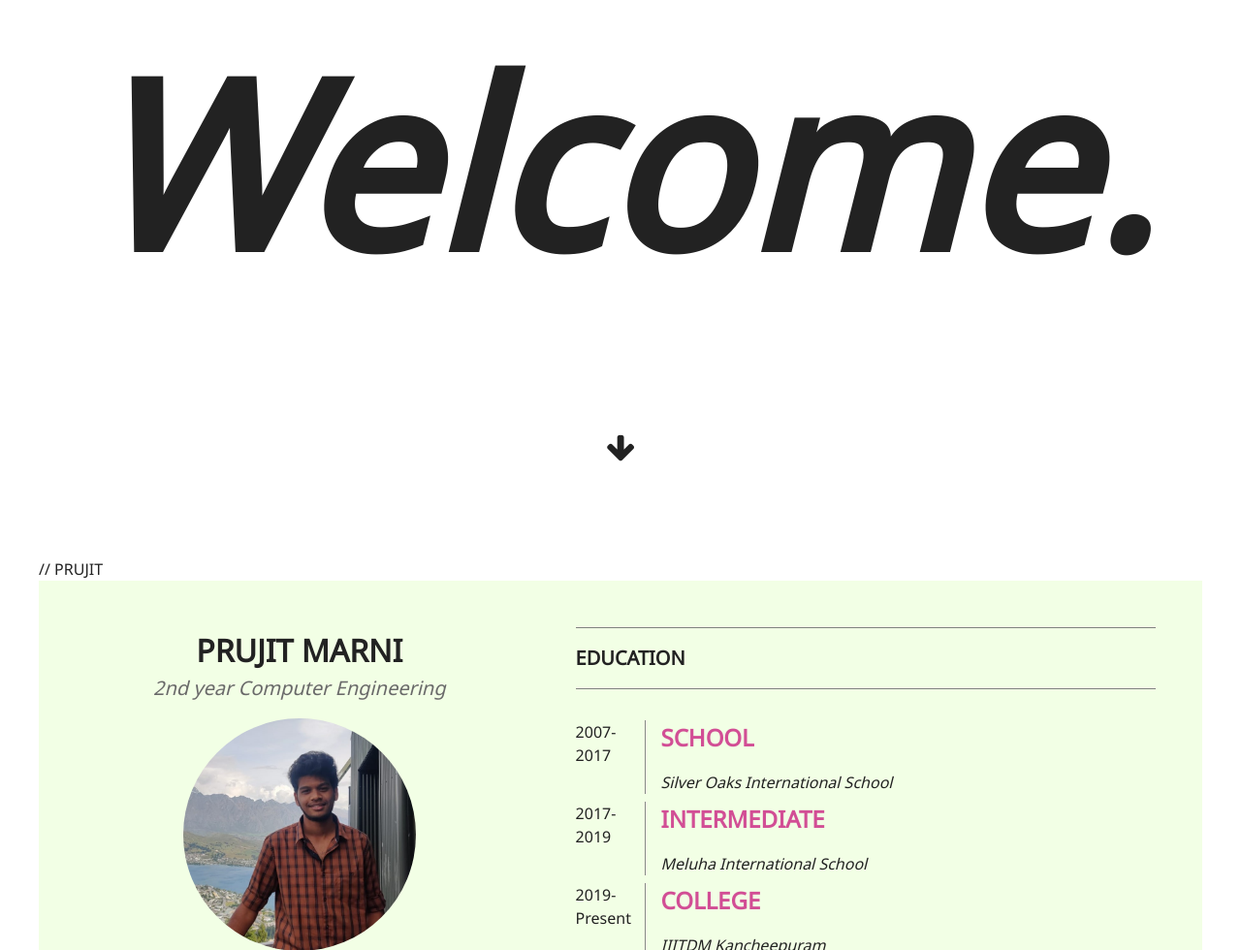
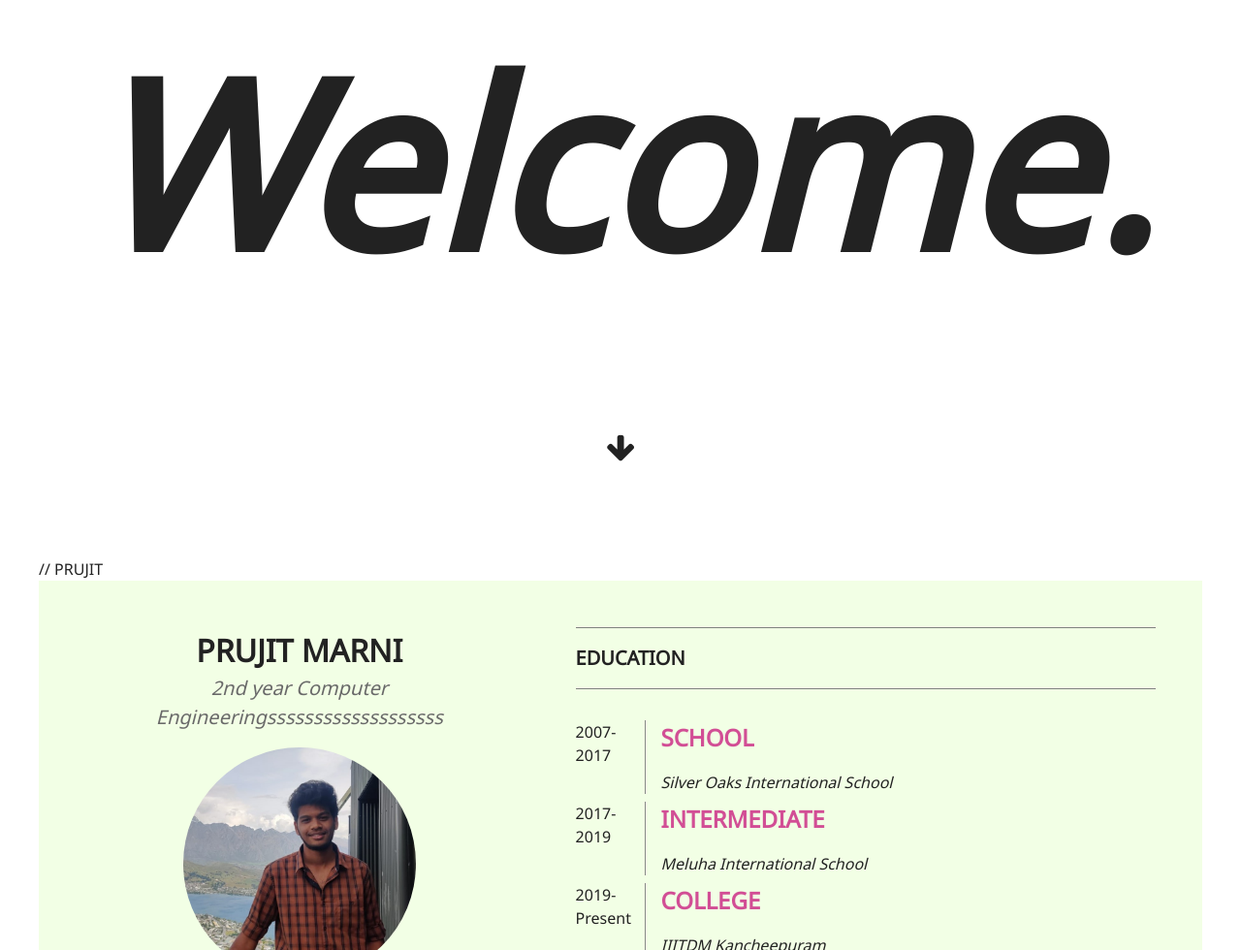
Before and after one commit to sairajchouhan/dbms-project-one, a plain HTML site: page index.html in a window 1280 px wide. Shown: the part 120-1100 px from the top of the page at 97% size. Drawn offline with Linux system fonts and the light colour scheme.

Commit message:
Update index.html

```diff
--- a/index.html
+++ b/index.html
@@ -25,7 +25,7 @@
     <div class="column1">
       <section class="profile">
         <h1>Prujit Marni</h1>
-        <p><em>2nd year Computer Engineering</em></p>
+        <p><em>2nd year Computer Engineeringsssssssssssssssssss</em></p>
         <img src="./images/prujit.jpeg">
       </section>
 
```
